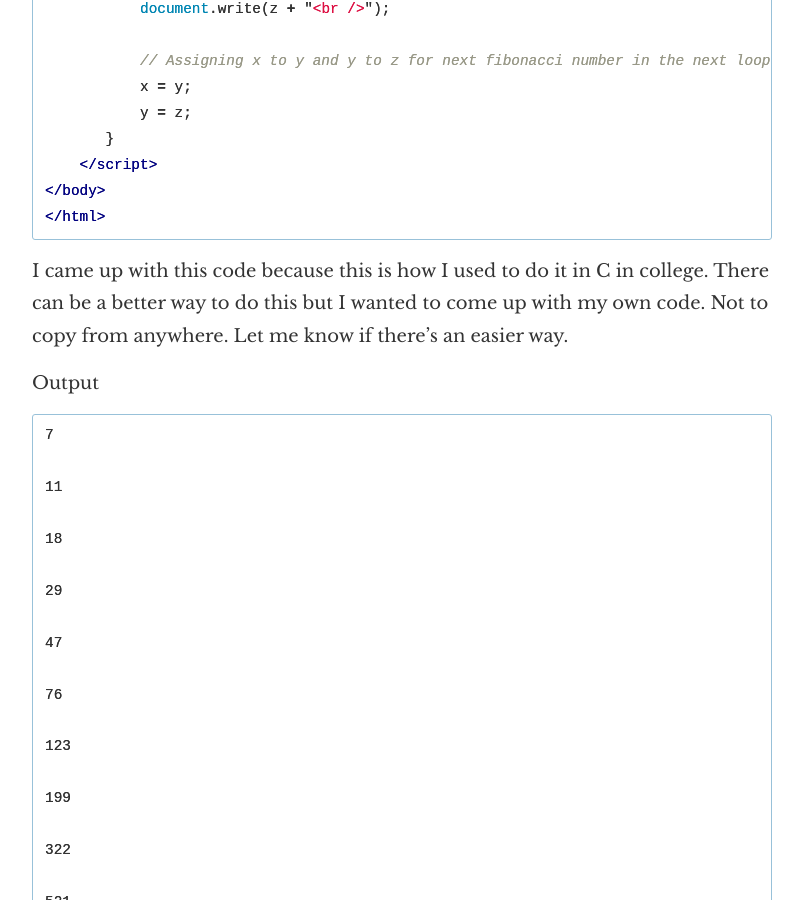
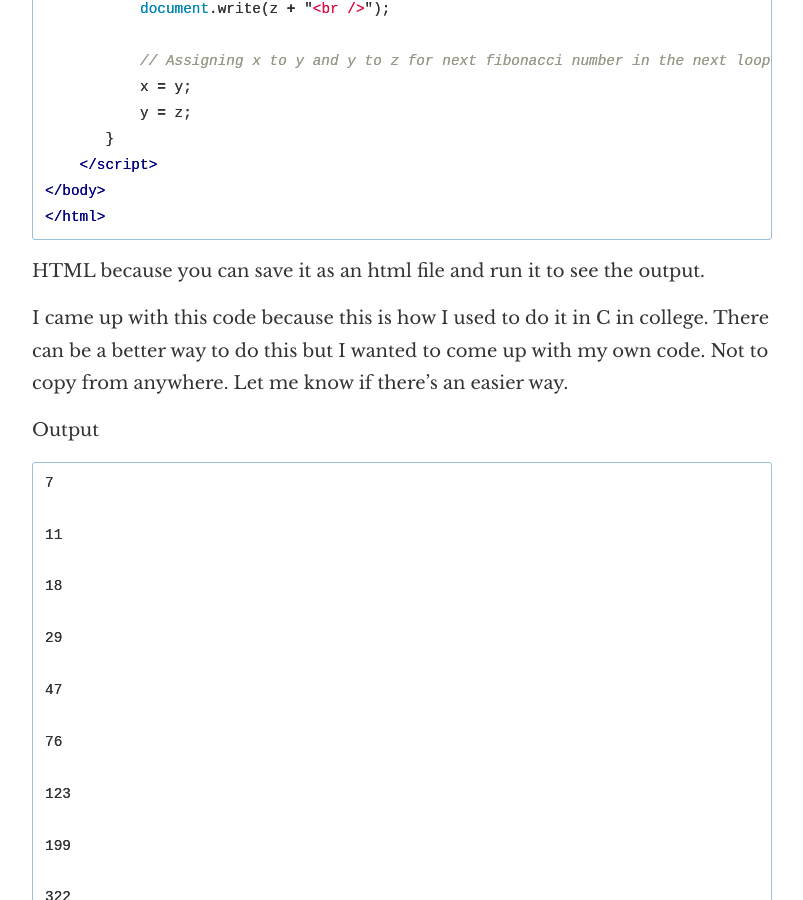
Before and after one commit to sharu725/javascript-blog, a Jekyll site: the page built from _posts/2016-10-18-fibonacci-series.md, in a window 1280 px wide and 900 px high, scrolled down 2347 px. Shown: the whole window, without its empty margins (238-1041 px from the left). Built offline with Jekyll 4.4.1, drawn with Linux system fonts in a browser that asks for light colours.

Commit message:
no message

```diff
--- a/_posts/2016-10-18-fibonacci-series.md
+++ b/_posts/2016-10-18-fibonacci-series.md
@@ -81,6 +81,8 @@ So the complete code with for loop looks like
 </html>
 {% endhighlight %}
 
+HTML because you can save it as an html file and run it to see the output.
+
 I came up with this code because this is how I used to do it in C in college. There can be a better way to do this but I wanted to come up with my own code. Not to copy from anywhere. Let me know if there's an easier way.
 
 Output
```
